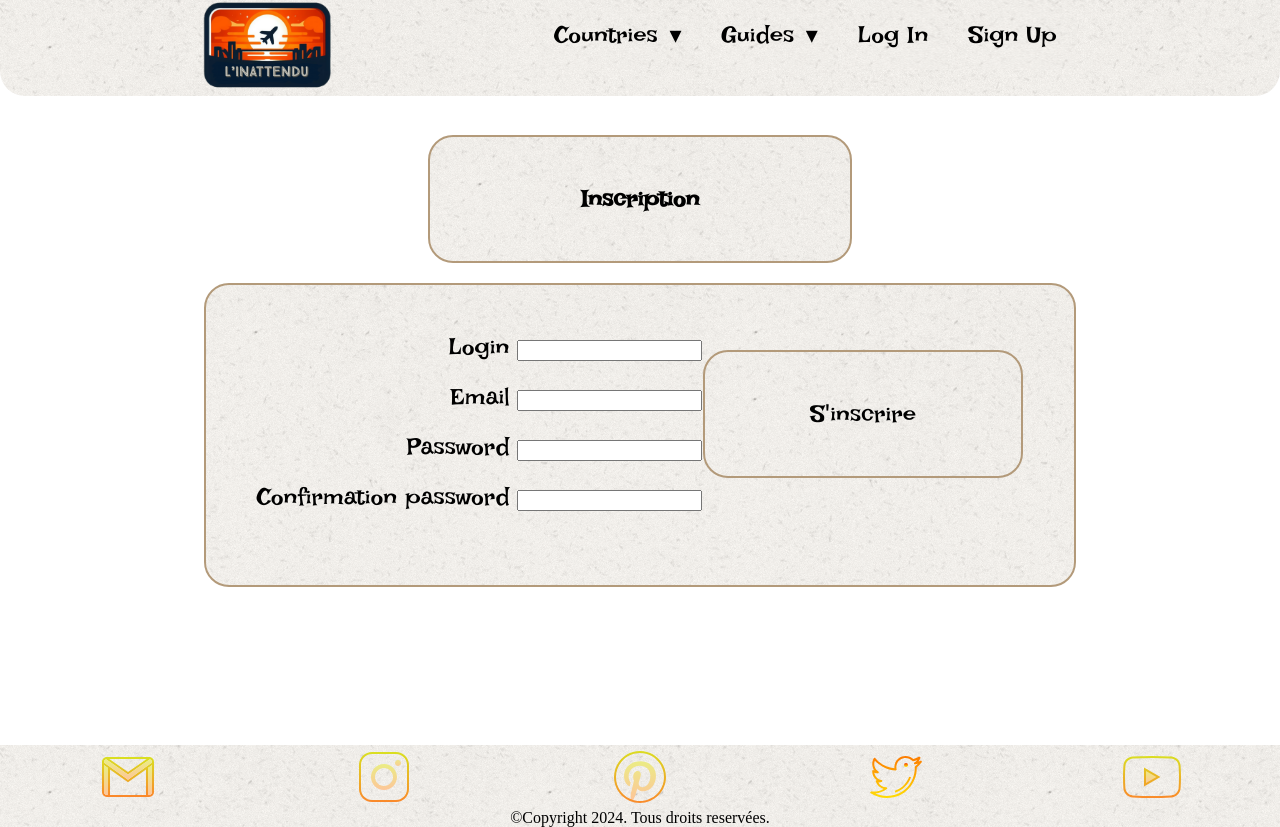
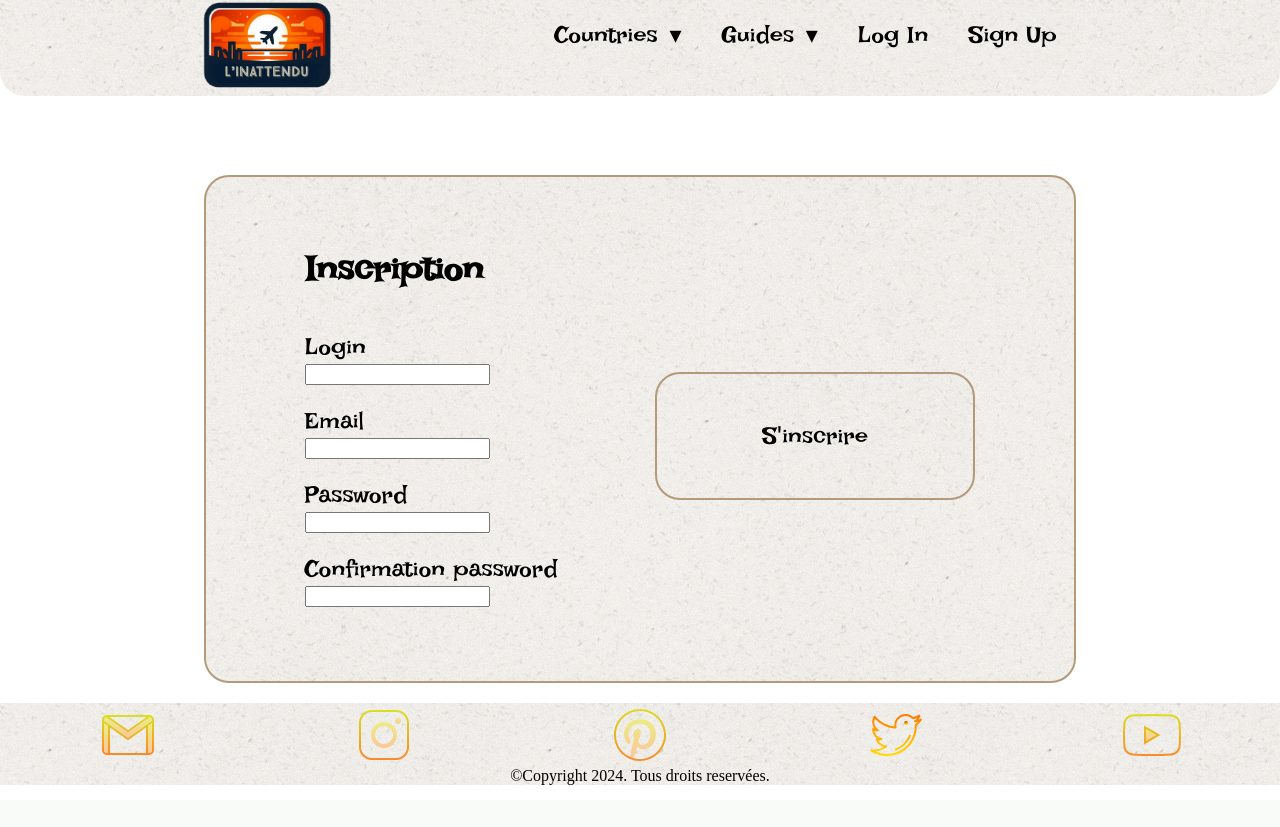
Before and after one commit to Alexandre2383/Voyage, a PHP site: page /blog/inscription.php in a window 1280 px wide. After the commit the page ends 785 px from the top, so only its background shows below. Run offline with PHP 8.4, Linux system fonts and the light colour scheme; some libraries are stand-ins or nearby versions.

Commit message:
moddification css inscription ect

```diff
--- a/blog/css/style-connexion-inscription-profil.css
+++ b/blog/css/style-connexion-inscription-profil.css
@@ -2,17 +2,26 @@
   font-family: "Irish Grover";
   src: url("../../font/IrishGrover-Regular.ttf") format("truetype");
 }
-body {
+body, html {
+  box-sizing: border-box;
+  height: 100%;
+  padding: 0;
   margin: 0;
-  padding: 0;
+}
+
+.wrapper {
+  box-sizing: border-box;
+  min-height: 100%;
+  display: flex;
+  flex-direction: column;
 }
 header {
-  min-height: 15vh;
+  min-height: 20vh;
+  flex-grow: 0;
+  flex-shrink: 0;
 }
 main {
-  margin-top: 0;
-  margin-bottom: 10px;
-  min-height: 75vh;
+  flex-grow: 1;
 }
 .container {
   display: flex;
@@ -34,18 +43,28 @@ main {
   border: 2px solid rgb(179, 154, 122);
   border-radius: 25px;
   min-width: 20rem;
-  text-align: end;
+  text-align: start;
 }
 #signupForm{
     display: flex;
     flex-direction: row;
-    justify-content: space-evenly;
+    justify-content: space-around;
     width: 60%;
+    margin-bottom: 20px;
 }
-#signup, #loginForm, #confirm, #title, #hello{
+#signup, #loginForm, #confirm, #title, #hello, #redirect{
     width: 20%;
     text-align: center;
 }
+.formBtn, .formPart{
+  margin:auto;
+  width: fit-content;
+}
+button:hover{
+  background: antiquewhite;
+}
 footer {
-  bottom: 0;
+  flex-grow: 0;
+  flex-shrink: 0;
+  width: 100%;
 }
--- a/blog/inscription.php
+++ b/blog/inscription.php
@@ -57,6 +57,7 @@ if ($_SERVER["REQUEST_METHOD"] === "POST") {
     <title>Inscription</title>
 </head>
 <header>
+    <div class="wrapper">
         <nav class="nav">
             <div class="nav-mobile">
                 <a id="nav-toggle" href="#!"><span></span></a>
@@ -105,19 +106,22 @@ if ($_SERVER["REQUEST_METHOD"] === "POST") {
 
 <body>
     <main>
-        <h2 class="lien" id="title">Inscription</h2><!--commentaire similaire à connexion-->
+        <!--commentaire similaire à connexion-->
         <form id="signupForm" method="post" class="lien" action="<?php echo htmlspecialchars($_SERVER["PHP_SELF"]); ?>">
-            <div>
-                <label for="login">Login</label>
+            <div class="formPart">
+                <h2 id="title">Inscription</h2>
+                <br>
+                <label for="login">Login</label><br>
                 <input type="text" name="login" id="login" required><br><br>
-                <label for="email">Email</label>
+                <label for="email">Email</label><br>
                 <input type="text" name="email" id="email" required><br><br>
-                <label for="password1">Password</label>
+                <label for="password1">Password</label><br>
                 <input type="password" name="password1" id="password1" required><br><br>
-                <label for="confirmation-ps">Confirmation password</label>
+                <label for="confirmation-ps">Confirmation password</label><br>
                 <input type="password" name="confirmation-ps" id="confirmation-ps" required><br><br>
             </div>
-            <div><button type="submit" name="signup" class="lien" id="signup">S'inscrire</button>
+            <div class="formBtn">
+                <button type="submit" name="signup" class="lien" id="signup">S'inscrire</button>
             </div>
         </form>
     </main>
@@ -131,6 +135,7 @@ if ($_SERVER["REQUEST_METHOD"] === "POST") {
         </div>
         <p>©Copyright 2024. Tous droits reservées.</p>
     </footer>
+    </div>
     <script src="https://cdnjs.cloudflare.com/ajax/libs/jquery/2.1.3/jquery.min.js"></script>
     <script src="../js/script.js"></script>
 </body>
--- a/blog/profil.php
+++ b/blog/profil.php
@@ -12,6 +12,7 @@
 </head>
 
 <body>
+    <div class="wrapper">
         <header>
             <nav class="nav">
                 <div class="nav-mobile">
@@ -67,8 +68,8 @@
                     echo "<p class='lien' id='hello'>Bonjour $prenom</p>"; //affiche Bonjour $prenom
                     echo "<a href='../index.html' class='lien'>retour à la page principal</a>";
                 } else {
-                echo '<a href="inscription.php" class="lien">Inscription</a>'; //sinon renvoie sur le lien de l'inscription, ou de connexion
-                echo '<a href="connexion.php" class="lien">Connexion</a>';
+                    echo '<a id="redirect" href="inscription.php" class="lien">Inscription</a>'; //sinon renvoie sur le lien de l'inscription, ou de connexion
+                    echo '<a id="redirect" href="connexion.php" class="lien">Connexion</a>';
                 }
                 ?></div>
         </main>
@@ -82,6 +83,7 @@
             </div>
             <p>©Copyright 2024. Tous droits reservées.</p>
         </footer>
+    </div>
     <script src="https://cdnjs.cloudflare.com/ajax/libs/jquery/2.1.3/jquery.min.js"></script>
     <script src="../js/script.js"></script>
 </body>
```
Lines whose indentation alone changed are shown as unchanged.
